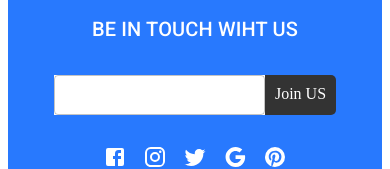
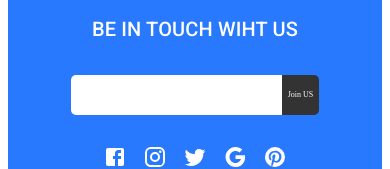
Before and after one commit to keremduman30/react_e_commerce_mui, a React (Vite) app: page / in a window 390 px wide. Shown: the part 680-849 px from the top of the page. Built offline with nearby package versions, Linux system fonts and the light colour scheme; no server answers.

Commit message:
fixed textfield border

```diff
--- a/src/components/Contact.tsx
+++ b/src/components/Contact.tsx
@@ -16,17 +16,25 @@ const StyledInput = styled("input")({
 }); */
 const StyledTextField = styled(TextField)({
   backgroundColor: "white",
-
-  "&:focus": {
-    outline: "none",
+  borderRadius: "5px 0 0 5px",
+  "& .MuiOutlinedInput-notchedOutline": {
+    border: "none",
   },
 });
-const StyledButton = styled(Box)({
+const StyledButton = styled(Box)(({ theme }) => ({
   padding: "10px",
   color: "white",
   backgroundColor: "#333",
   borderRadius: "0 5px 5px 0",
-});
+
+  [theme.breakpoints.down("sm")]: {
+    fontSize: "8px",
+    padding: "0 6px",
+    display: "flex",
+    alignItems: "center",
+    justifyContent: "center",
+  },
+}));
 
 const Contact = () => {
   return (
```
